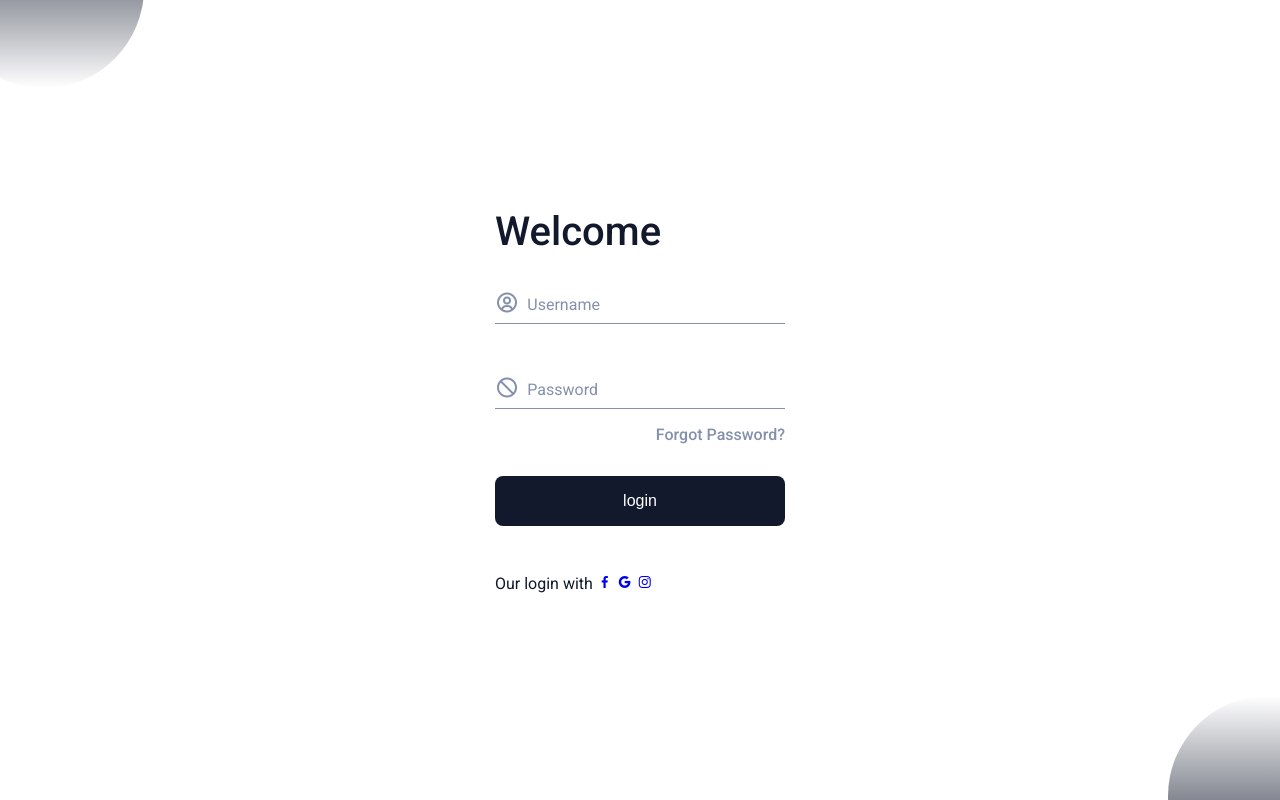
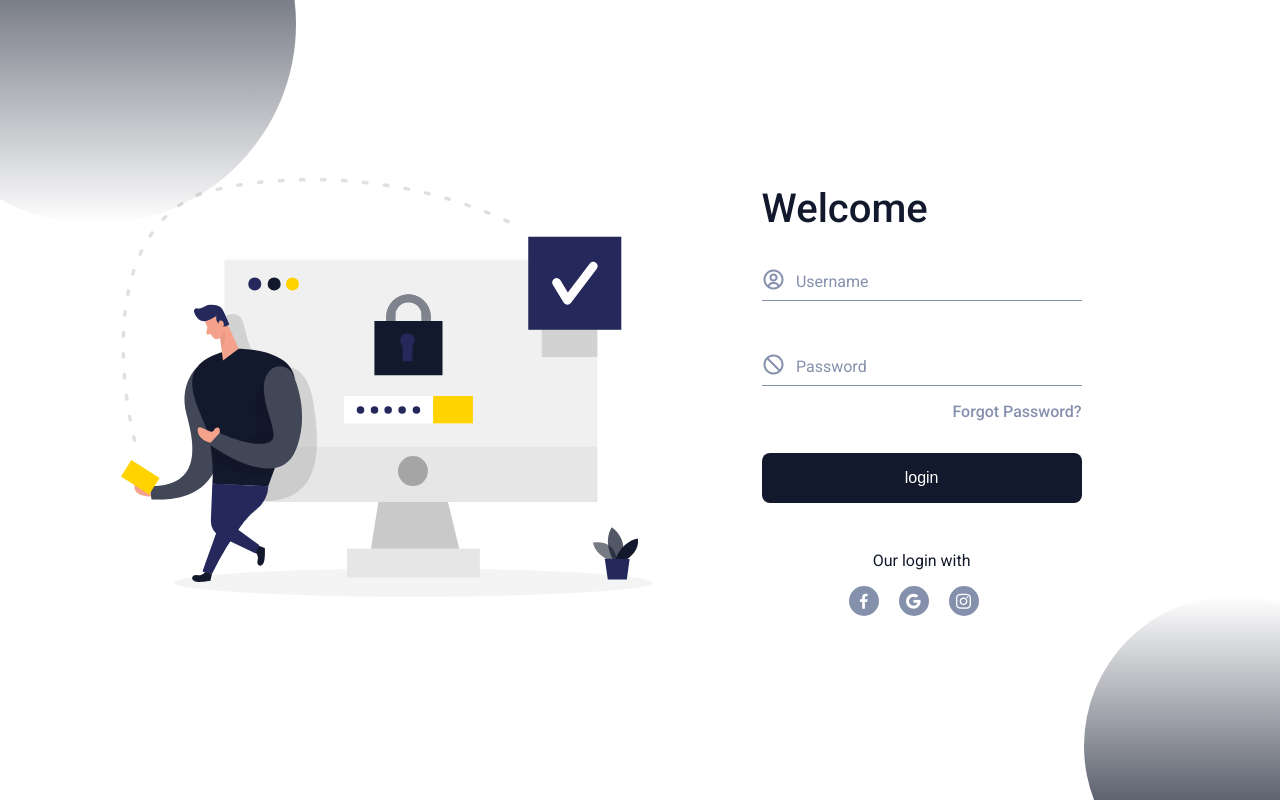
Before and after one commit to FelipeFama/responsive-login-form, a plain HTML site: page index.html in a window 1280 px wide. Drawn offline with nearby package versions, Linux system fonts and the light colour scheme.

Commit message:
feat: add new styles

```diff
--- a/assets/css/style.css
+++ b/assets/css/style.css
@@ -200,3 +200,64 @@ img {
 .form__button:hover {
   box-shadow: 0px 15px 36px rgba(0, 0, 0, 0.15);
 }
+
+/*=== Form social===*/
+.form__social {
+  text-align: center;
+}
+
+.form__social-text {
+  display: block;
+  font-size: var(--normal-font-size);
+  margin-bottom: 1rem;
+}
+
+.form__social-icon {
+  display: inline-flex;
+  justify-content: center;
+  align-items: center;
+  width: 30px;
+  height: 30px;
+  margin-right: 1rem;
+  padding: 0.5rem;
+  background-color: var(--text-color);
+  color: #fff;
+  font-size: 1.25rem;
+  border-radius: 50%;
+  transition: 0.3s;
+}
+
+.form__social-icon:hover {
+  background-color: var(--first-color);
+}
+
+/*===== MEDIA QUERIES =====*/
+@media screen and (min-width:968px) {
+  .shape1 {
+    width: 400px;
+    height: 400px;
+    top: -11rem;
+    left: -6.5rem;
+  }
+
+  .shape2 {
+    width: 300px;
+    height: 300px;
+    right: -6.5rem;
+  }
+
+  .form {
+    grid-template-columns: 1.5fr 1fr;
+    padding: 0 2rem;
+  }
+
+  .form__content {
+    width: 320px;
+  }
+
+  .form__img {
+    display: block;
+    width: 700px;
+    justify-self: center;
+  }
+}
```
